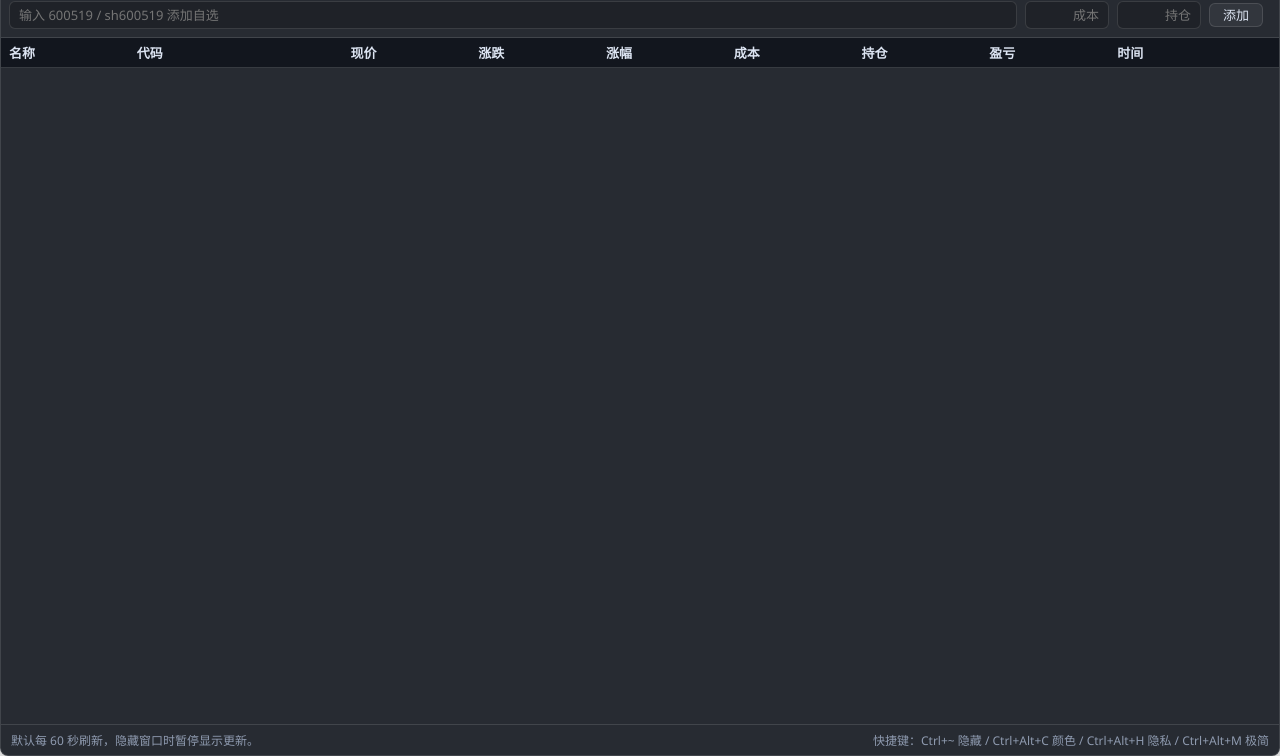
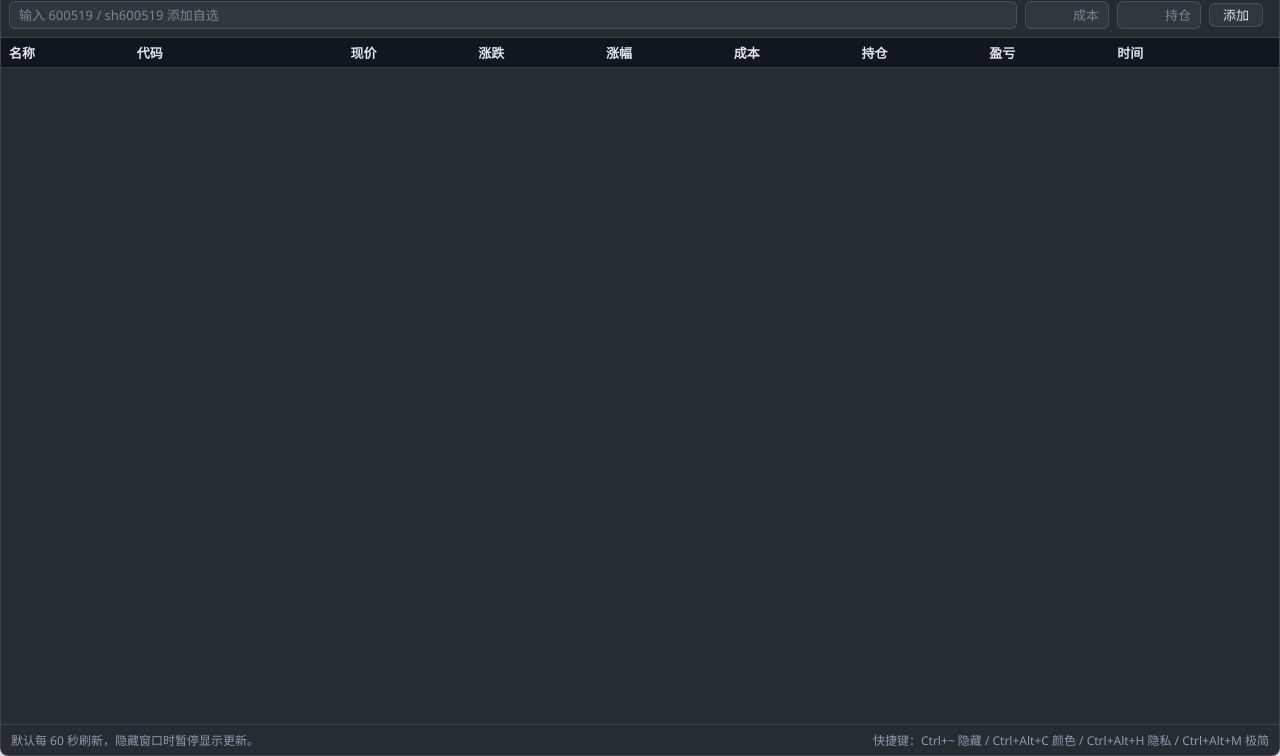
Before and after one commit to little-Yun/DeskTicker, an Electron app: page src/renderer/index.html in a window 1280 px wide. Shown: the part 44-800 px from the top of the page. Drawn offline with Linux system fonts and the light colour scheme; no server answers.

Commit message:
Unify input control colors

```diff
--- a/src/renderer/styles.css
+++ b/src/renderer/styles.css
@@ -116,14 +116,20 @@ input {
   height: 28px;
   border: 1px solid var(--line);
   border-radius: 6px;
-  background: rgba(0, 0, 0, 0.2);
+  background: var(--panel);
   color: var(--text);
   padding: 0 9px;
   outline: none;
 }
 
+input::placeholder {
+  color: var(--muted);
+  opacity: 0.78;
+}
+
 input:focus {
-  border-color: rgba(125, 170, 255, 0.7);
+  border-color: var(--muted);
+  background: var(--panel);
 }
 
 .number {
```
